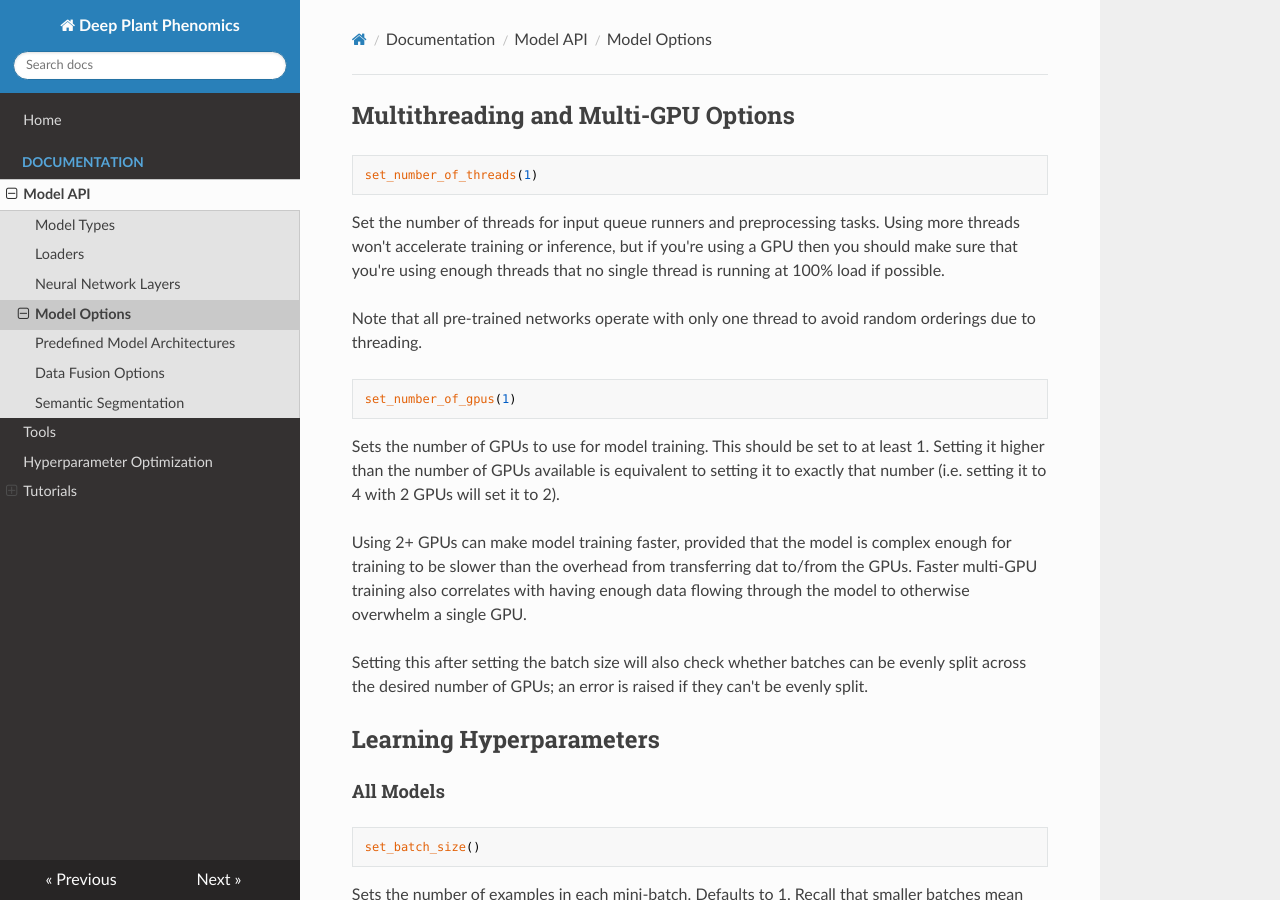
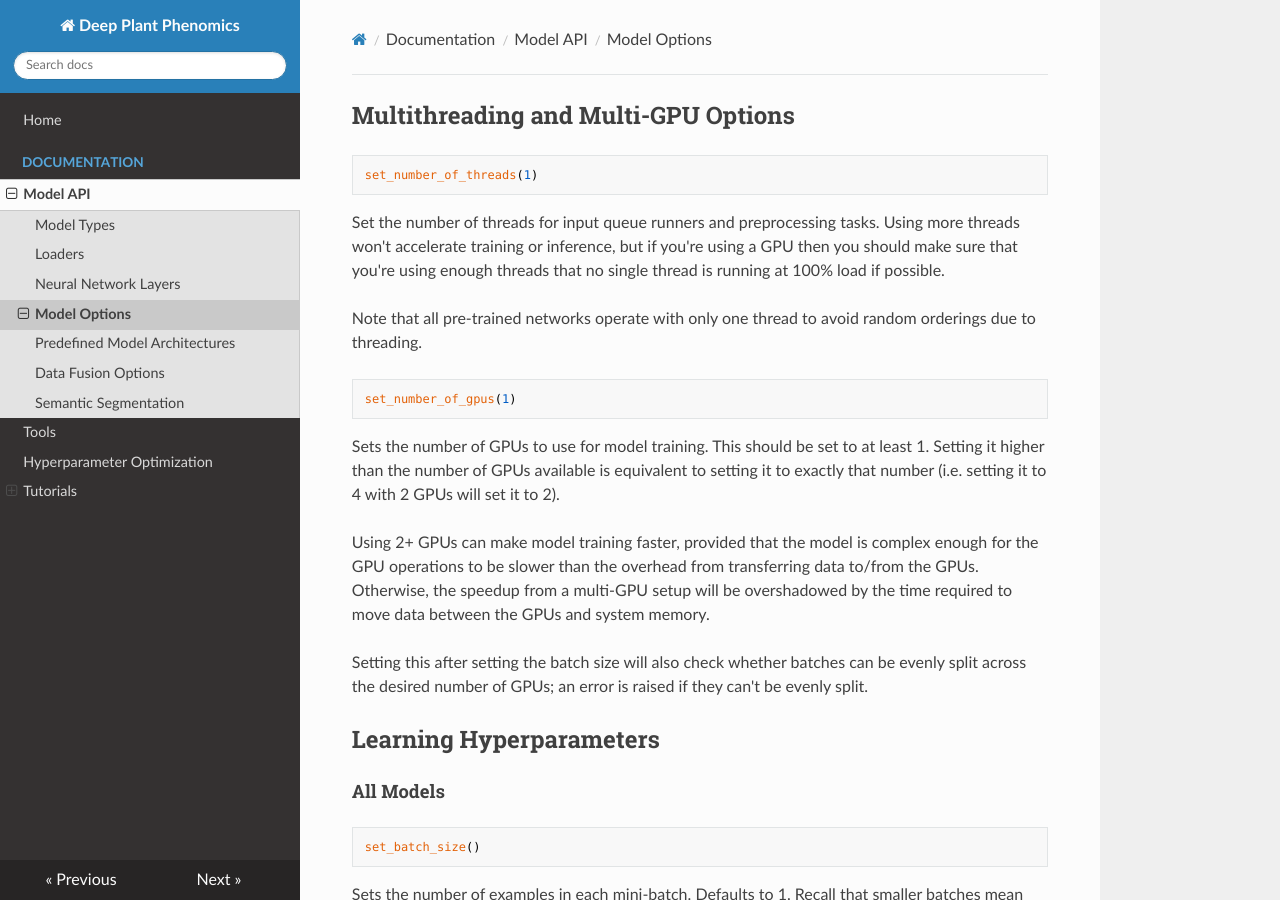
Before and after one commit to p2irc/deepplantphenomics, an MkDocs documentation site: the page built from docs/Model-Options.md, in a window 1280 px wide and 900 px high. Built offline with MkDocs 1.6.1, drawn with Linux system fonts in a browser that asks for light colours; nearby versions of some CDN libraries; old or Windows-style settings are respelled for this version of MkDocs.

Commit message:
doc tweak

```diff
--- a/docs/Model-Options.md
+++ b/docs/Model-Options.md
@@ -14,7 +14,7 @@ set_number_of_gpus(1)
 
 Sets the number of GPUs to use for model training. This should be set to at least 1. Setting it higher than the number of GPUs available is equivalent to setting it to exactly that number (i.e. setting it to 4 with 2 GPUs will set it to 2).
 
-Using 2+ GPUs can make model training faster, provided that the model is complex enough for training to be slower than the overhead from transferring dat to/from the GPUs. Faster multi-GPU training also correlates with having enough data flowing through the model to otherwise overwhelm a single GPU.
+Using 2+ GPUs can make model training faster, provided that the model is complex enough for the GPU operations to be slower than the overhead from transferring data to/from the GPUs. Otherwise, the speedup from a multi-GPU setup will be overshadowed by the time required to move data between the GPUs and system memory.
 
 Setting this after setting the batch size will also check whether batches can be evenly split across the desired number of GPUs; an error is raised if they can't be evenly split.
 
```
